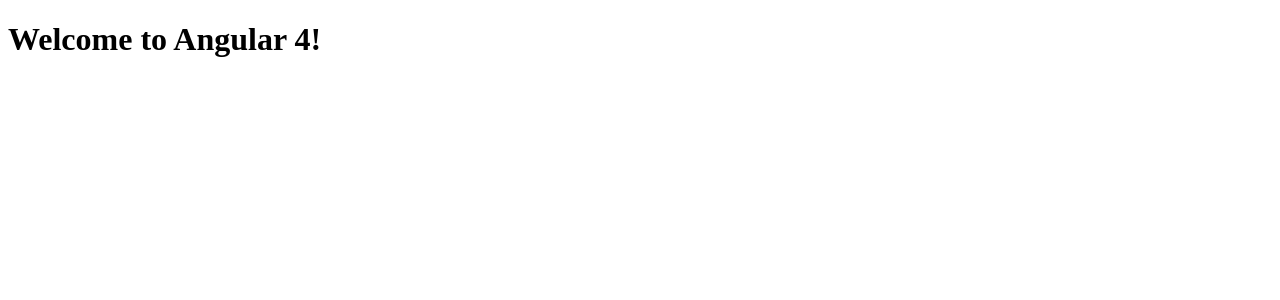
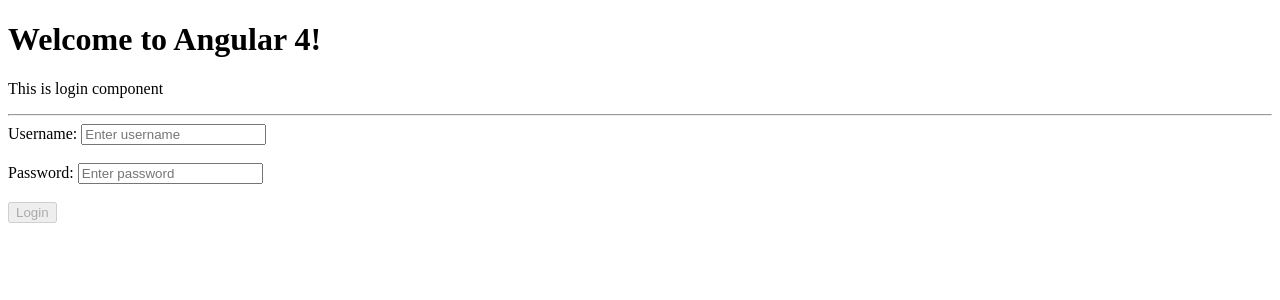
Before and after one commit to chaitanya-apty/angular-starter-image, an Angular app: page /login in a window 1280 px wide. Before the commit this address led to /. Shown: the top 300 px of the page. Built offline with nearby package versions, Linux system fonts and the light colour scheme.

Commit message:
JWT token authorization created.

```diff
--- a/src/app/proxy.config.json
+++ b/proxy.config.json
@@ -3,5 +3,10 @@
         "target": "http://localhost:8080",
         "secure": false,
         "logLevel": "debug"
+    },
+    "/auth/*": {
+        "target": "http://localhost:8080",
+        "secure": false,
+        "logLevel": "debug"
     }
 }
--- /dev/null
+++ b/src/app/login/login.component.html
@@ -0,0 +1,16 @@
+<p>This is login component</p>
+<hr />
+
+<div>
+  <form [formGroup]="loginForm" (ngSubmit)="login(loginForm.value)">
+      <label>Username: </label>
+      <input type="text" name="username" placeholder="Enter username" [formControl]="loginForm.controls['username']" />
+      <br><br>
+
+      <label>Password: </label>
+      <input type="password" name="password" placeholder="Enter password" [formControl]="loginForm.controls['password']" />
+      <br><br>
+
+      <button type="submit" [disabled]="!loginForm.valid">Login</button>
+  </form>
+</div>
--- /dev/null
+++ b/src/app/login/login.component.ts
@@ -0,0 +1,50 @@
+import { Component, OnInit } from '@angular/core';
+import { Router } from "@angular/router";
+
+import { AuthService } from "../shared/services/auth.service";
+import {FormGroup, FormBuilder, Validators} from "@angular/forms";
+
+/**
+ * This class represents the lazy loaded LoginComponent.
+ */
+@Component({
+  moduleId: module.id,
+  selector: 'sd-login',
+  templateUrl: 'login.component.html',
+  styleUrls: ['login.component.css'],
+})
+export class LoginComponent implements OnInit {
+
+    // credentials
+    loginForm: FormGroup;
+
+    constructor(private router: Router, private authService: AuthService, formBuilder: FormBuilder) {
+        // login form validation
+        this.loginForm = formBuilder.group({
+            'username': [ null, Validators.required ],
+            'password': [ null, Validators.required ]
+        });
+    }
+
+    ngOnInit() {
+        // check if user is already logged in.
+        if (this.authService.isLoggedIn()) {
+            this.router.navigate(['/']);
+            return;
+        }
+        // reset login status
+        this.authService.logout();
+    }
+
+    login(form: any): void {
+        this.authService.login(form.username, form.password)
+          .subscribe(result => {
+              if (result == true) {
+                  this.router.navigate(['test']);
+              }
+              else {
+                  console.log('Authentication failed!');
+              }
+          });
+    }
+}
--- /dev/null
+++ b/src/app/shared/guards/auth.guard.ts
@@ -0,0 +1,18 @@
+import { Injectable } from '@angular/core';
+import { Router, CanActivate } from '@angular/router';
+
+
+@Injectable()
+export class AuthGuard implements CanActivate {
+
+    constructor(private router: Router) { }
+
+    canActivate() {
+        if (localStorage.getItem('currentUser')) {
+            return true;
+        }
+
+        this.router.navigate(['login']);
+        return false;
+    }
+}
--- /dev/null
+++ b/src/app/shared/services/auth.service.ts
@@ -0,0 +1,45 @@
+import { Injectable } from "@angular/core";
+
+import { Http, Headers, Response, RequestOptions } from "@angular/http";
+import { Observable } from 'rxjs';
+import 'rxjs/add/operator/map'
+
+@Injectable()
+export class AuthService {
+    public token: string;
+    private authUrl = '/auth/authenticate'; // change this URL!
+
+    constructor(private http: Http){
+        var currentUser = JSON.parse(localStorage.getItem('currentUser'));
+        this.token = currentUser && currentUser.token;
+    }
+
+    login(username: string, password: string): Observable<boolean> {
+        let credentials = { username: username, password: password };
+        let headers = new Headers({'Content-Type': 'application/json'});
+        let options = new RequestOptions({ headers: headers });
+
+        return this.http.post(this.authUrl, JSON.stringify(credentials), options)
+          .map((response: Response) => {
+              let token = response.json() && response.json().id_token;
+              if (token) {
+                  this.token = token;
+                  localStorage.setItem('currentUser', JSON.stringify({username: username, token: token}));
+                  // successful login
+                  return true;
+              }
+              // failed login
+              return false;
+          });
+    }
+
+    // check if user is logged in
+    isLoggedIn(): boolean {
+        return (this.token != null) ? true : false;
+    }
+
+    logout(): void {
+        this.token = null;
+        localStorage.removeItem('currentUser');
+    }
+}
--- a/src/app/test-component/test-component-routing.module.ts
+++ b/src/app/test-component/test-component-routing.module.ts
@@ -1,11 +1,13 @@
 import { NgModule } from '@angular/core';
 import { RouterModule } from '@angular/router';
+
 import { TestComponentComponent } from './test-component.component';
+import { AuthGuard } from "../shared/guards/auth.guard";
 
 @NgModule({
   imports: [
     RouterModule.forChild([
-      { path: 'test', component: TestComponentComponent }
+      { path: 'test', component: TestComponentComponent, canActivate: [ AuthGuard ] }
     ])
   ],
   exports: [RouterModule]
--- a/src/app/test-component/test-component.component.html
+++ b/src/app/test-component/test-component.component.html
@@ -1 +1,4 @@
 <p>Test component</p>
+<hr />
+
+<button type="button" (click)="logoutUser()">Logout</button>
--- a/src/app/test-component/test-component.component.ts
+++ b/src/app/test-component/test-component.component.ts
@@ -1,4 +1,7 @@
 import { Component, OnInit } from '@angular/core';
+
+import { AuthService } from "../shared/services/auth.service";
+import {Router} from "@angular/router";
 
 /**
  * This class represents the lazy loaded TestComponentComponent.
@@ -11,8 +14,12 @@
 })
 export class TestComponentComponent implements OnInit {
 
-  constructor() {}
+    constructor(private authService: AuthService, private router: Router) { }
 
-  ngOnInit() {}
+    ngOnInit() {}
 
+    logoutUser() {
+        this.authService.logout();
+        this.router.navigate(['login']);
+    }
 }
```
Also changed, not shown: src/app/app.module.ts (+13 -2 lines), src/app/login/login.module.ts (added, +16 -0 lines), src/app/login/login.routing.module.ts (added, +14 -0 lines), src/app/login/login.component.css (added).
